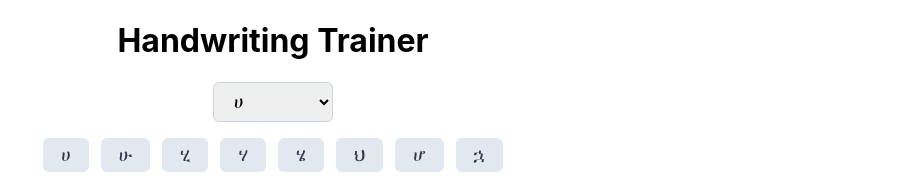
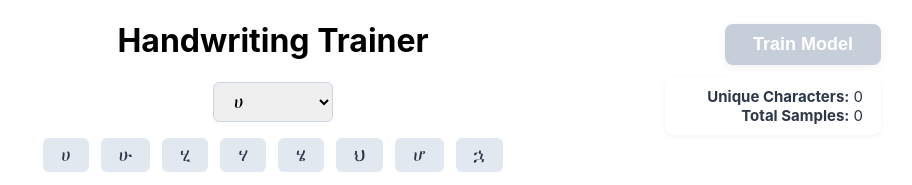
Before and after one commit to Abinet18/handwriting-trainer, a React (Create React App) app: page / in a window 1280 px wide. Shown: the top 185 px of the page, without its empty margins (367-1279 px from the left). Built offline with nearby package versions, Linux system fonts and the light colour scheme.

Commit message:
show stats , Train Model button , always

```diff
--- a/package.json
+++ b/package.json
@@ -47,7 +47,6 @@
 			"last 1 safari version"
 		]
 	},
-	"homepage": "https://abinet18.github.io/handwriting-trainer",
 	"devDependencies": {
 		"gh-pages": "^6.0.0"
 	}
--- a/src/App.tsx
+++ b/src/App.tsx
@@ -131,7 +131,6 @@ const App: React.FC = () => {
 
 	return (
 		<>
-			{canTrain && (
 			<div
 				style={{
 					position: 'fixed',
@@ -144,16 +143,18 @@ const App: React.FC = () => {
 				}}>
 				<button
 					onClick={handleTrain}
+					disabled={!canTrain}
 					style={{
 						padding: '10px 28px',
 						borderRadius: 8,
-							background: '#805ad5',
+						background: canTrain ? '#805ad5' : '#a0aec0',
 						color: '#fff',
 						border: 'none',
 						fontWeight: 600,
 						fontSize: 18,
 						boxShadow: '0 2px 8px rgba(0,0,0,0.10)',
-							cursor: 'pointer',
+						cursor: canTrain ? 'pointer' : 'not-allowed',
+						opacity: canTrain ? 1 : 0.6,
 					}}>
 					Train Model
 				</button>
@@ -177,7 +178,6 @@ const App: React.FC = () => {
 					</div>
 				</div>
 			</div>
-			)}
 			<div className='app-container'>
 				<h1 style={{ textAlign: 'center' }}>Handwriting Trainer</h1>
 				<div style={{ maxWidth: 900, margin: '0 auto', width: '100%' }}>
```
Lines whose indentation alone changed are shown as unchanged.
